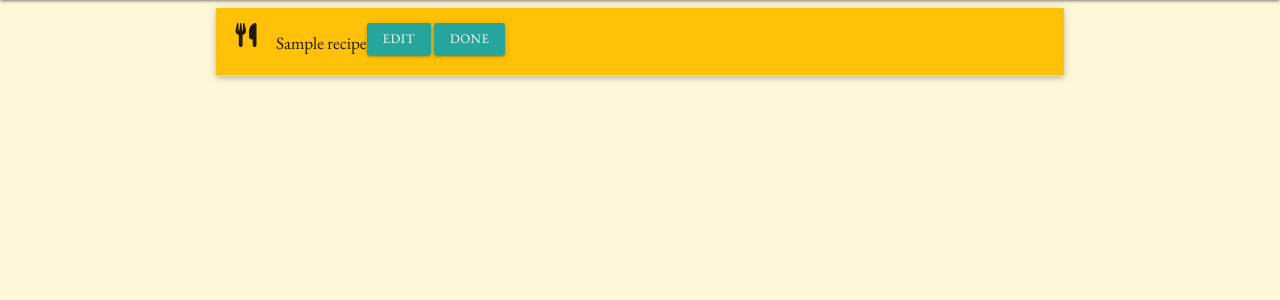
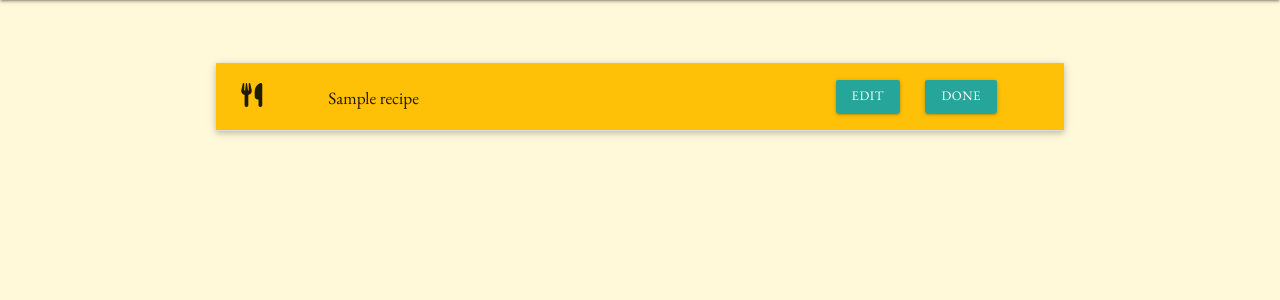
Before and after one commit to Ollie-Judge/le-cuire, a Flask app: page /get_recipes in a window 1280 px wide. Shown: the part 64-364 px from the top of the page. Run offline with Flask 2, Linux system fonts and the light colour scheme; a database or web service that is not in the repository returns one stand-in record (values such as "Sample title"); some libraries are stand-ins or nearby versions.

Commit message:
added styling to the popout in the recipes page

```diff
--- a/static/css/style.css
+++ b/static/css/style.css
@@ -30,3 +30,27 @@ body {
 .form-button {
     font-family: 'EB Garamond', serif;
 }
+
+/* Recipes */
+
+.recipe-popout {
+    margin: 7% auto;
+}
+
+.icon {
+    margin: auto 0.7%;
+}
+
+.recipeTitle {
+    margin: auto 5%;
+    font-size: 1.5em;
+}
+
+.btn-div {
+    margin: auto 5% auto auto;
+}
+
+
+.btn-small {
+    margin: auto 0.87em;
+}
```
